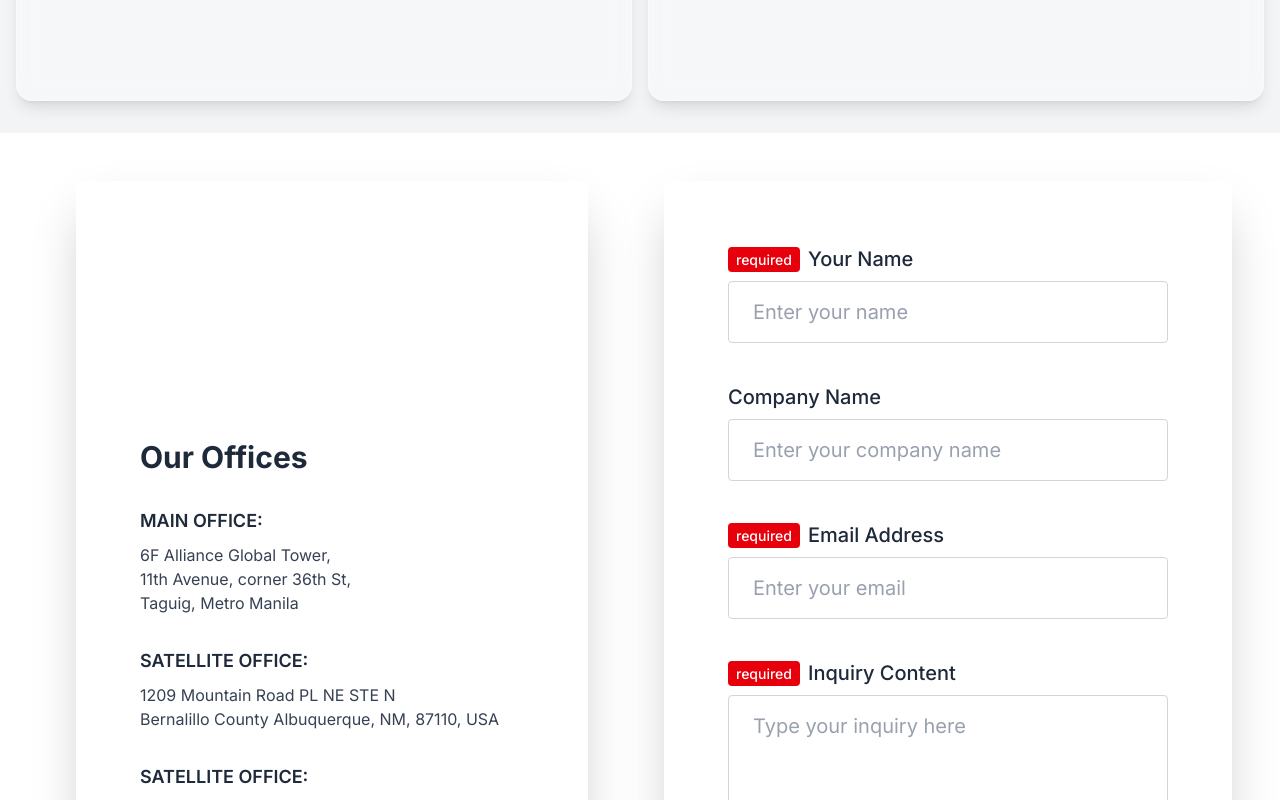
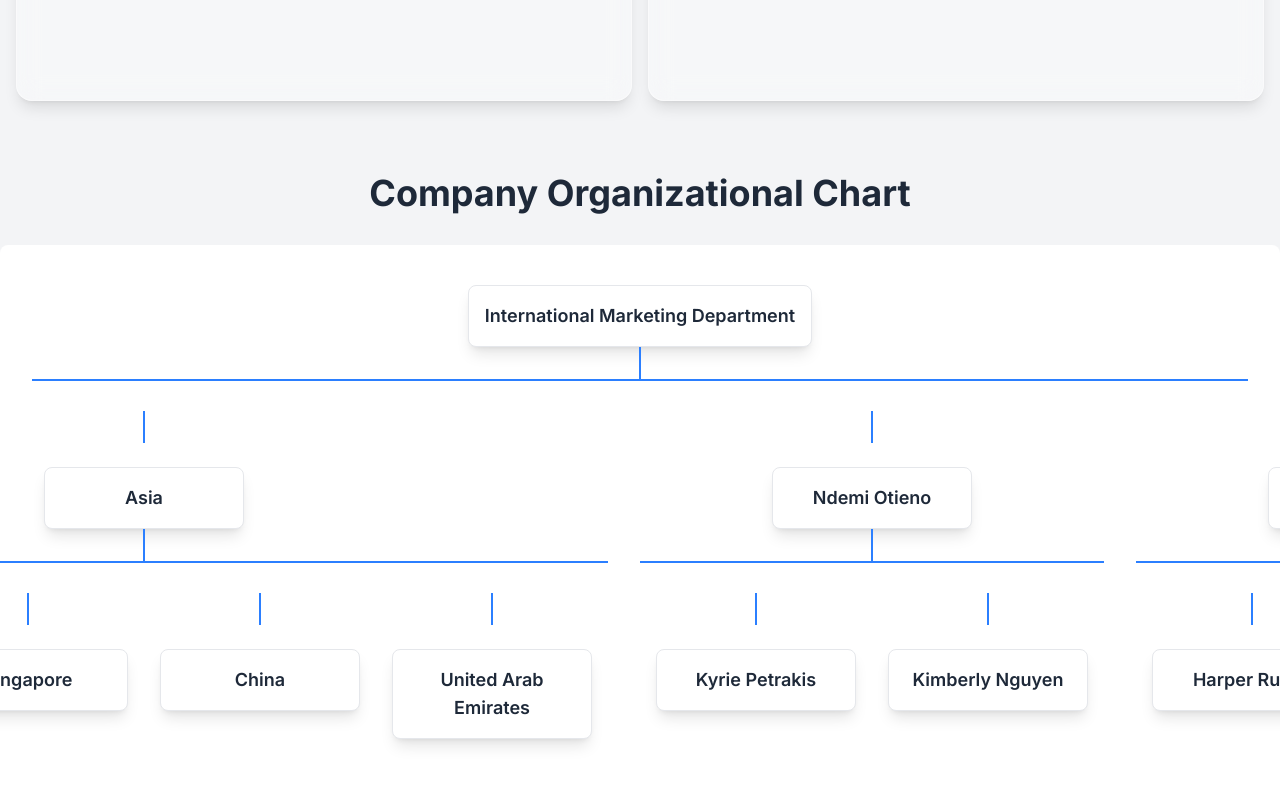
Before and after one commit to AmuroBrian/inspirealliancefundgroup, a Next.js app: page / in a window 1280 px wide. Shown: the part 5400-6200 px from the top of the page. Built offline with nearby package versions, Linux system fonts and the light colour scheme; no server answers.

Commit message:
updatesss

```diff
--- /dev/null
+++ b/src/app/components/Organization.jsx
@@ -0,0 +1,124 @@
+import React from 'react';
+
+// Data for the organizational chart
+const orgData = {
+  name: "International Marketing Department",
+  imageUrl: "https://placehold.co/80x80/aabbcc/ffffff?text=CEO", // imageUrl is still in data but not rendered by default
+  children: [
+    {
+      name: "Asia",
+      imageUrl: "https://placehold.co/80x80/aabbcc/ffffff?text=GM",
+      children: [
+        {
+          name: "Japan",
+          imageUrl: "https://placehold.co/80x80/aabbcc/ffffff?text=AM",
+          children: []
+        },
+        {
+          name: "Singapore",
+          imageUrl: "https://placehold.co/80x80/aabbcc/ffffff?text=ET",
+          children: []
+        },
+        {
+          name: "China",
+          imageUrl: "https://placehold.co/80x80/aabbcc/ffffff?text=ET",
+          children: []
+        },
+        {
+          name: "United Arab Emirates",
+          imageUrl: "https://placehold.co/80x80/aabbcc/ffffff?text=ET",
+          children: []
+        },
+
+      ],
+    },
+    {
+      name: "Ndemi Otieno",
+      imageUrl: "https://placehold.co/80x80/aabbcc/ffffff?text=MS",
+      children: [
+        {
+          name: "Kyrie Petrakis",
+          imageUrl: "https://placehold.co/80x80/aabbcc/ffffff?text=SMS",
+          children: []
+        },
+        {
+          name: "Kimberly Nguyen",
+          imageUrl: "https://placehold.co/80x80/aabbcc/ffffff?text=DMS",
+          children: []
+        },
+      ],
+    },
+    {
+      name: "Rufus Stewart",
+      imageUrl: "https://placehold.co/80x80/aabbcc/ffffff?text=BC",
+      children: [
+        {
+          name: "Harper Russo",
+          imageUrl: "https://placehold.co/80x80/aabbcc/ffffff?text=HRM",
+          children: []
+        },
+        {
+          name: "Isabel Mercado",
+          imageUrl: "https://placehold.co/80x80/aabbcc/ffffff?text=DA",
+          children: []
+        },
+      ],
+    },
+  ],
+};
+
+// Node component to represent each person in the chart
+const OrgChartNode = ({ node }) => {
+  return (
+    <div className="flex flex-col items-center mx-4 my-6">
+      {/* Employee Card */}
+      <div className="bg-white p-4 rounded-lg shadow-lg flex flex-col items-center min-w-[200px] border border-gray-200">
+        <h3 className="font-semibold text-lg text-gray-800 text-center">{node.name}</h3>
+      </div>
+
+      {/* Children nodes and connecting lines */}
+      {node.children && node.children.length > 0 && (
+        <div className="flex flex-col items-center w-full">
+          {/* Vertical line connecting from the parent card's bottom to the children's horizontal line */}
+          <div className="w-0.5 h-8 bg-blue-500"></div>
+
+          {/* Container for the horizontal line and all child branches */}
+          <div className="relative flex justify-center w-full pt-8"> {/* pt-8 creates vertical space for children's connecting lines */}
+            {/* Horizontal line: only render if there are multiple children */}
+            {node.children.length > 1 && (
+              // This line spans across the top of where children's vertical lines will connect
+              <div className="absolute top-0 left-0 right-0 h-0.5 bg-blue-500"></div>
+            )}
+
+            {/* Flex container to arrange child nodes horizontally */}
+            <div className="flex justify-center w-full">
+              {node.children.map((child, index) => (
+                <div key={child.name} className="flex flex-col items-center relative mt-8"> {/* mt-8 pushes child card down to create space for its vertical line */}
+                  {/* Vertical line connecting from the horizontal line (above) to the child's card */}
+                  {/* Positioned absolutely at the top center of this child's container, going upwards */}
+                  <div className="w-0.5 h-8 bg-blue-500 absolute bottom-full left-1/2 transform -translate-x-1/2"></div>
+                  <OrgChartNode node={child} />
+                </div>
+              ))}
+            </div>
+          </div>
+        </div>
+      )}
+    </div>
+  );
+};
+
+// Main App component
+const App = () => {
+  return (
+    <div className="min-h-screen bg-gray-100 flex flex-col items-center py-10 font-sans">
+      <h1 className="text-4xl font-bold text-gray-800 mb-8 text-center">Company Organizational Chart</h1>
+      <div className="overflow-x-auto p-4 bg-white rounded-lg shadow-xl max-w-full">
+        {/* The root node of the organizational chart */}
+        <OrgChartNode node={orgData} />
+      </div>
+    </div>
+  );
+};
+
+export default App;
--- a/src/app/page.js
+++ b/src/app/page.js
@@ -9,6 +9,7 @@ import About from './components/About';
 import Subsidiaries from './components/Subsidiaries';
 import ServicesAndSolution from './components/ServicesAndSolution';
 import CryptoNews from './components/CryptoNews';
+import Organization from './components/Organization';
 
 export default function Home() {
   const [isLoading, setIsLoading] = useState(true);
@@ -147,6 +148,11 @@ export default function Home() {
         <section className="relative bg-gray-100">
           <CryptoNews />
         </section>
+        {/* Organization */}
+        <section className="relative bg-white">
+        <Organization />
+        </section>
+
         {/* Contact Section */}
         <section className="relative bg-gray-100">
           <Contact />
```
